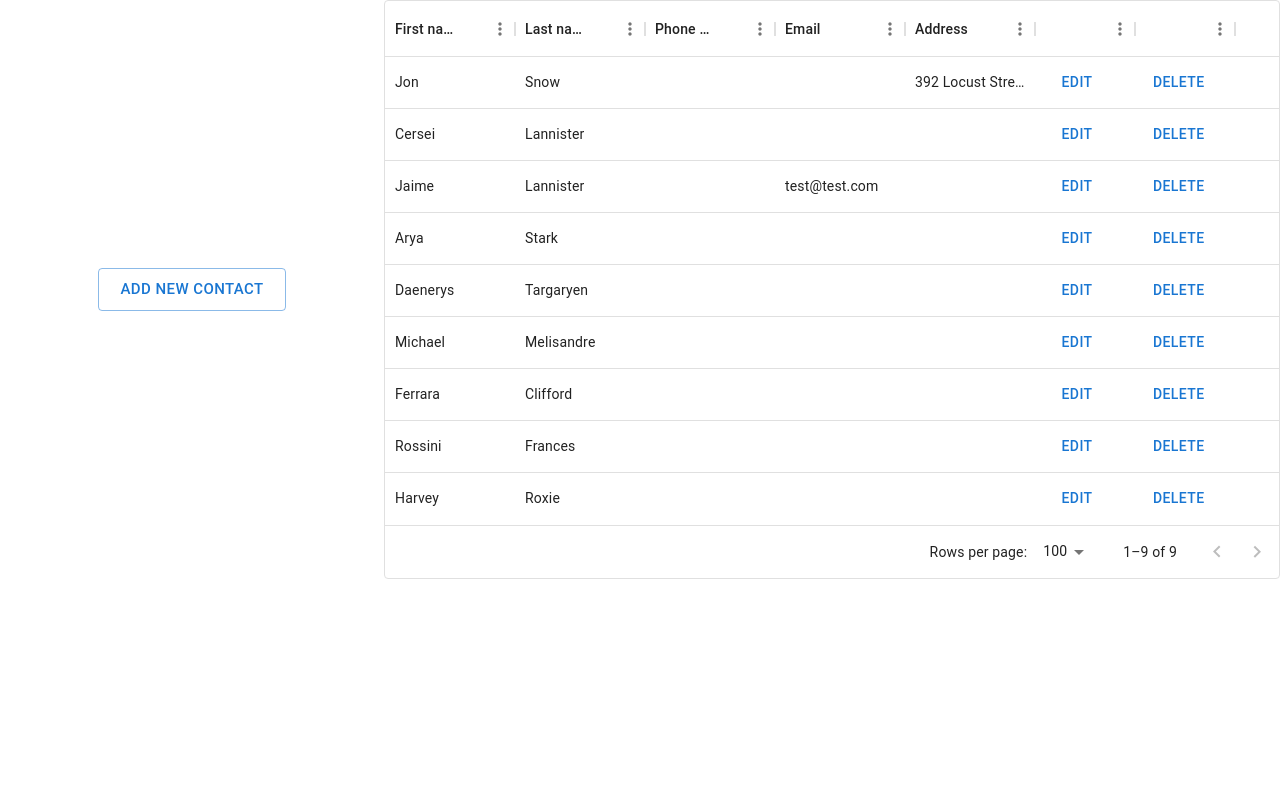
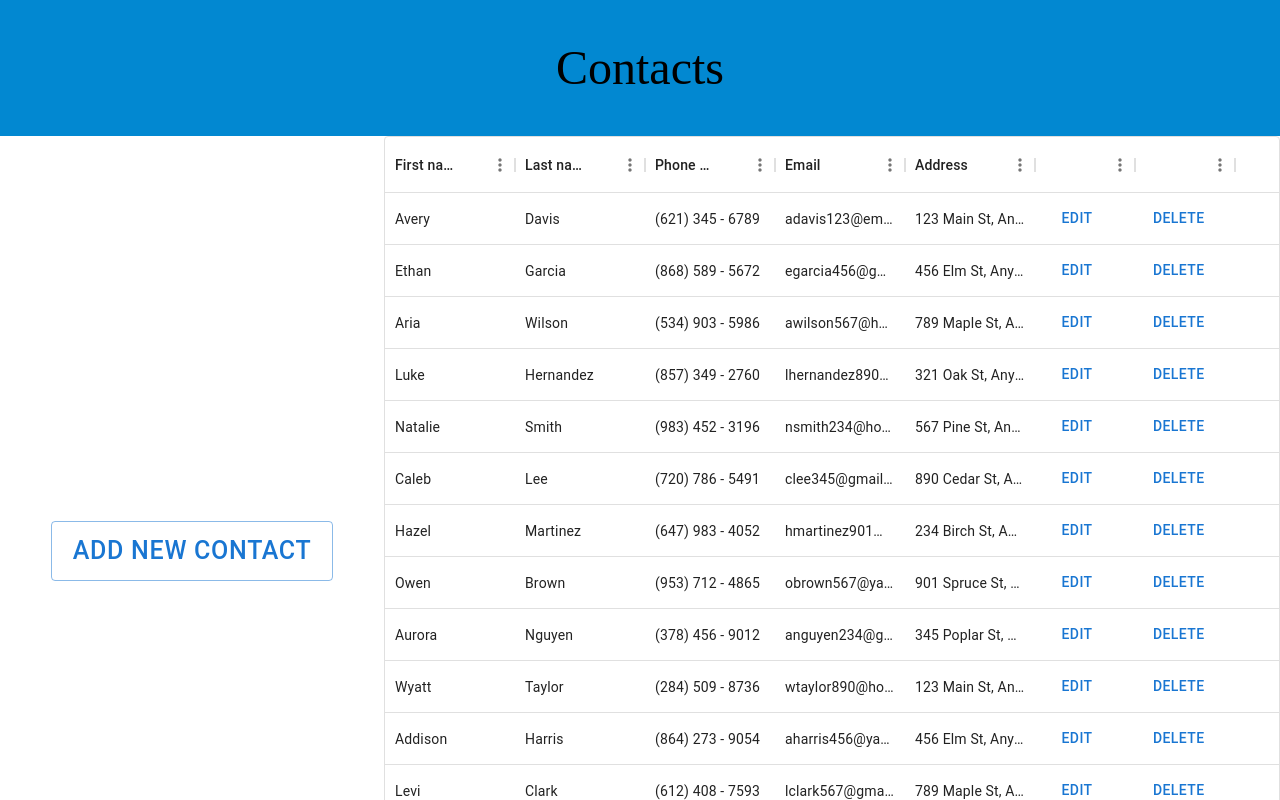
Before and after one commit to ali-tab/capco, a React (Create React App) app: page / in a window 1280 px wide. Shown: the top 800 px of the page. Built offline with nearby package versions, Linux system fonts and the light colour scheme.

Commit message:
Added cancel button functionality, added visual formatting

```diff
--- a/package.json
+++ b/package.json
@@ -17,6 +17,7 @@
     "react": "^18.2.0",
     "react-dom": "^18.2.0",
     "react-phone-input-2": "^2.15.1",
+    "react-phone-number": "^1.3.1",
     "react-phone-number-input": "^3.2.19",
     "react-scripts": "^2.1.3",
     "web-vitals": "^2.1.4"
--- a/src/components/AddContact.jsx
+++ b/src/components/AddContact.jsx
@@ -11,13 +11,6 @@ const AddContact = (props) => {
     props.onAdd(contactData);
   };
 
-  const cancelHandler = (props) => {
-
-    //props.onCancel();
-    console.log("cancel")
-
-  };
-
   return (
     <Box
       display="flex"
@@ -26,9 +19,9 @@ const AddContact = (props) => {
       flexDirection="column"
       width="30%"
     >
-      <Typography>Add a new contact</Typography>
+      <Typography         variant="h4">Add a new contact</Typography>
 
-      <Form onEnterData={enterDataHandler} onCancel={cancelHandler} add={true} selected={props.selected}> mode={props.mode} </Form>
+      <Form onEnterData={enterDataHandler} onCancel={props.cancelAdd} add={true} selected={props.selected}> </Form>
     </Box>
   );
 };
--- a/src/components/ContactList.jsx
+++ b/src/components/ContactList.jsx
@@ -1,7 +1,6 @@
 import * as React from "react";
 import { DataGrid } from "@mui/x-data-grid";
 import { Box, Button, Typography } from "@mui/material";
-
 
 const ContactList = (props) => {
 
@@ -10,10 +9,22 @@ const columns = [
   { field: "fName", headerName: "First name", width: 130, },
   { field: "lName", headerName: "Last name", width: 130 },
   {
-    field: "phone",
+    field: "phoneNum",
     headerName: "Phone Number",
     type: "phonenumber",
     width: 130,
+    renderCell: (cellValues) => {
+
+      let numberarr = cellValues.row.phoneNum;
+
+      const sliced1 = numberarr.slice(0, 3);
+      const sliced2 = numberarr.slice(3, 6);
+      const sliced3 = numberarr.slice(6, 10);
+
+      const newArr = "(" + sliced1 + ") " + sliced2 + " - " + sliced3;
+
+      return newArr;
+    },
   },
   {
     field: "email",
@@ -48,7 +59,6 @@ const columns = [
       rows={props.rows}
       columns={columns}
       pageSize={5}
-      autoHeight={true}
       //hide the ID
       checkboxSelection={false}
       columnVisibilityModel={{ id: false }}
--- a/src/components/DeleteContact.jsx
+++ b/src/components/DeleteContact.jsx
@@ -11,7 +11,9 @@ const DeleteContact = (props) => {
       flexDirection="column"
       width="30%"
     >
-      <Typography>Are you sure you want to delete this contact?</Typography>
+      <Typography variant="h4">
+        Are you sure you want to delete this contact?
+      </Typography>
       <Box
         display="flex"
         justifyContent="center"
@@ -19,10 +21,22 @@ const DeleteContact = (props) => {
         flexDirection="row"
         width="30%"
       >
-        <Button variant="contained" color="primary" onClick={props.onDelete}>
+        <Button
+          sx={{ m: 1 }}
+          variant="contained"
+          color="primary"
+          onClick={props.onDelete}
+          style={{ fontSize: "15px" }}
+        >
           Yes
         </Button>
-        <Button onClick={props.onCancel} variant="contained" color="primary">
+        <Button
+          sx={{ m: 1 }}
+          onClick={props.cancelDelete}
+          variant="contained"
+          color="primary"
+          style={{ fontSize: "15px" }}
+        >
           No
         </Button>
       </Box>
--- a/src/components/EditContact.jsx
+++ b/src/components/EditContact.jsx
@@ -9,11 +9,6 @@ const EditContact = (props) => {
     props.onSave(enteredData);
   };
 
-  const cancelHandler = (props) => {
-    props.onCancel();
-
-  };
-
   return (
     <Box
       display="flex"
@@ -22,9 +17,9 @@ const EditContact = (props) => {
       flexDirection="column"
       width="30%"
     >
-      <Typography>Edit contact</Typography>
+      <Typography variant="h4">Edit contact</Typography>
 
-      <Form onEnterData={enterDataHandler} add={false} selected={props.selected} ></Form>
+      <Form onEnterData={enterDataHandler} onCancel={props.cancelEdit} add={false} selected={props.selected} ></Form>
     </Box>
   );
 };
--- a/src/components/MainPage.jsx
+++ b/src/components/MainPage.jsx
@@ -3,23 +3,176 @@ import ContactList from "./ContactList";
 import AddContact from "./AddContact";
 import EditContact from "./EditContact";
 import DeleteContact from "./DeleteContact";
+import { createTheme, responsiveFontSizes } from "@mui/material/styles";
+
 
 //material UI imports
-import { Box, Button } from "@mui/material";
+import { Box, Button, Typography } from "@mui/material";
 
 const DUMMY_DATA = [
-  { id: 1, fName: "Jon", lName: "Snow", address: "392 Locust Street" },
-  { id: 2, fName: "Cersei", lName: "Lannister" },
-  { id: 3, fName: "Jaime", lName: "Lannister", email: "test@test.com" },
-  { id: 4, fName: "Arya", lName: "Stark" },
-  { id: 5, fName: "Daenerys", lName: "Targaryen" },
-  { id: 6, fName: "Michael", lName: "Melisandre" },
-  { id: 7, fName: "Ferrara", lName: "Clifford" },
-  { id: 8, fName: "Rossini", lName: "Frances" },
-  { id: 9, fName: "Harvey", lName: "Roxie" },
+  {
+    id: 1,
+    fName: "Avery",
+    lName: "Davis",
+    phoneNum: "6213456789",
+    email: "adavis123@email.com",
+    address: "123 Main St, Anytown USA",
+  },
+  {
+    id: 2,
+    fName: "Ethan",
+    lName: "Garcia",
+    phoneNum: "8685895672",
+    email: "egarcia456@gmail.com",
+    address: "456 Elm St, Anytown USA",
+  },
+  {
+    id: 3,
+    fName: "Aria",
+    lName: "Wilson",
+    phoneNum: "5349035986",
+    email: "awilson567@hotmail.com",
+    address: "789 Maple St, Anytown USA",
+  },
+  {
+    id: 4,
+    fName: "Luke",
+    lName: "Hernandez",
+    phoneNum: "8573492760",
+    email: "lhernandez890@yahoo.com",
+    address: "321 Oak St, Anytown USA",
+  },
+  {
+    id: 5,
+    fName: "Natalie",
+    lName: "Smith",
+    phoneNum: "9834523196",
+    email: "nsmith234@hotmail.com",
+    address: "567 Pine St, Anytown USA",
+  },
+  {
+    id: 6,
+    fName: "Caleb",
+    lName: "Lee",
+    phoneNum: "7207865491",
+    email: "clee345@gmail.com",
+    address: "890 Cedar St, Anytown USA",
+  },
+  {
+    id: 7,
+    fName: "Hazel",
+    lName: "Martinez",
+    phoneNum: "6479834052",
+    email: "hmartinez901@hotmail.com",
+    address: "234 Birch St, Anytown USA",
+  },
+  {
+    id: 8,
+    fName: "Owen",
+    lName: "Brown",
+    phoneNum: "9537124865",
+    email: "obrown567@yahoo.com",
+    address: "901 Spruce St, Anytown USA",
+  },
+  {
+    id: 9,
+    fName: "Aurora",
+    lName: "Nguyen",
+    phoneNum: "3784569012",
+    email: "anguyen234@gmail.com",
+    address: "345 Poplar St, Anytown USA",
+  },
+  {
+    id: 10,
+    fName: "Wyatt",
+    lName: "Taylor",
+    phoneNum: "2845098736",
+    email: "wtaylor890@hotmail.com",
+    address: "123 Main St, Anytown USA",
+  },
+  {
+    id: 11,
+    fName: "Addison",
+    lName: "Harris",
+    phoneNum: "8642739054",
+    email: "aharris456@yahoo.com",
+    address: "456 Elm St, Anytown USA",
+  },
+  {
+    id: 12,
+    fName: "Levi",
+    lName: "Clark",
+    phoneNum: "6124087593",
+    email: "lclark567@gmail.com",
+    address: "789 Maple St, Anytown USA",
+  },
+  {
+    id: 13,
+    fName: "Scarlett",
+    lName: "King",
+    phoneNum: "2465807931",
+    email: "sking890@hotmail.com",
+    address: "321 Oak St, Anytown USA",
+  },
+  {
+    id: 14,
+    fName: "Eli",
+    lName: "Rivera",
+    phoneNum: "5794823061",
+    email: "erivera123@gmail.com",
+    address: "567 Pine St, Anytown USA",
+  },
+  {
+    id: 15,
+    fName: "Julian",
+    lName: "Gomez",
+    phoneNum: "5037291865",
+    email: "jgomez234@hotmail.com",
+    address: "890 Cedar St, Anytown USA",
+  },
+  {
+    id: 16,
+    fName: "Harper",
+    lName: "Ramirez",
+    phoneNum: "7498032156",
+    email: "hramirez567@gmail.com",
+    address: "234 Birch St, Anytown USA",
+  },
+  {
+    id: 17,
+    fName: "Isaac",
+    lName: "Reyes",
+    phoneNum: "9256401873",
+    email: "ireyes890@yahoo.com",
+    address: "901 Spruce St, Anytown USA",
+  },
+  {
+    id: 18,
+    fName: "Violet",
+    lName: "Mitchell",
+    phoneNum: "2167945308",
+    email: "vmitchell123@hotmail.com",
+    address: "345 Poplar St, Anytown USA",
+  },
+  {
+    id: 19,
+    fName: "Carter",
+    lName: "Cooper",
+    phoneNum: "3861204957",
+    email: "ccooper456@gmail.com",
+    address: "123 Main St, Anytown USA",
+  },
+  {
+    id: 20,
+    fName: "Lila",
+    lName: "Torres",
+    phoneNum: "6824091375",
+    email: "ltorres567@yahoo.com",
+    address: "456 Elm St, Anytown USA",
+  },
 ];
-
 function MainPage() {
+  //contacts state
   const [contacts, setContacts] = React.useState(DUMMY_DATA);
 
   const [mode, setMode] = React.useState("n");
@@ -53,7 +206,7 @@ function MainPage() {
 
     existingContact.fName = contact.fName;
     existingContact.lName = contact.lName;
-    existingContact.phonenum = contact.phonenum;
+    existingContact.phoneNum = contact.phoneNum;
     existingContact.email = contact.email;
     existingContact.address = contact.address;
     newList[selectedContact] = existingContact;
@@ -82,31 +235,62 @@ function MainPage() {
     });
   };
 
+  const cancelHandler = () => {
+    setMode("n");
+  };
+
   return (
-    <Box display="flex">
+    <Box justifyContent="center" alignItems="center">
+      <Typography
+        sx={{ p: 5, bgcolor: "info.main" }}
+        variant="h3"
+        fontFamily="DM Sans"
+      >
+        Contacts
+      </Typography>
+      <Box
+        display="flex"
+        sx={{ p: 0, height: 830 }}
+        justifyContent="center"
+        alignItems="center"
+      >
         {mode == "n" && (
           <Box
             display="flex"
             flexDirection="column"
             justifyContent="center"
             alignItems="center"
-          gap="10%"
             width="30%"
           >
-          <Button variant="outlined" size="large" onClick={addPressed}>
-            Add new contact
+            <Button
+              style={{ fontSize: "25px" }}
+              variant="outlined"
+              size="large"
+              onClick={addPressed}
+            >
+              ADD NEW CONTACT
             </Button>
           </Box>
         )}
 
         {mode === "a" && (
-        <AddContact size={contacts.length+1} onAdd={addHandler}></AddContact>
+          <AddContact
+            size={contacts.length + 1}
+            onAdd={addHandler}
+            cancelAdd={cancelHandler}
+          ></AddContact>
         )}
-      {mode === "d" && <DeleteContact onDelete={deleteHandler}></DeleteContact>}
+        {mode === "d" && (
+          <DeleteContact
+            onDelete={deleteHandler}
+            cancelDelete={cancelHandler}
+          ></DeleteContact>
+        )}
         {mode === "e" && (
           <EditContact
             selected={contacts[selectedContact]}
-          onSave={editHandler} /*onCancel={cancelHandler}*/
+            onSave={editHandler}
+            cancelEdit={cancelHandler}
           ></EditContact>
         )}
 
@@ -116,6 +300,7 @@ function MainPage() {
           onEdit={editPressed}
         ></ContactList>
       </Box>
+    </Box>
   );
 }
 
--- a/src/index.css
+++ b/src/index.css
@@ -11,3 +11,5 @@ code {
   font-family: source-code-pro, Menlo, Monaco, Consolas, 'Courier New',
     monospace;
 }
+
+@import url('https://fonts.googleapis.com/css2?family=DM+Sans&display=swap');
```
Also changed, not shown: src/components/Form.jsx (+10 -4 lines), 1 other file (tests, documents, lock files or other folders). Lines whose indentation alone changed are shown as unchanged.
